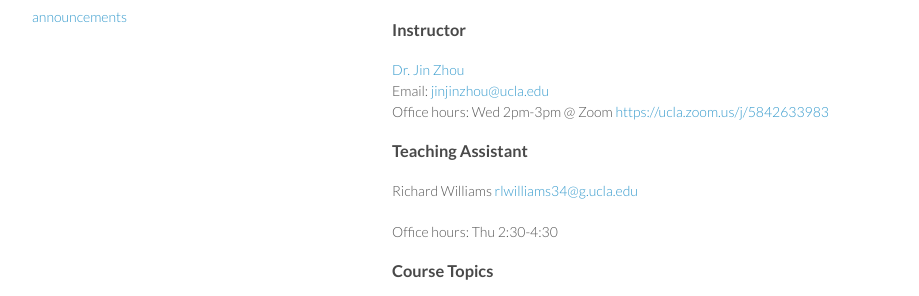
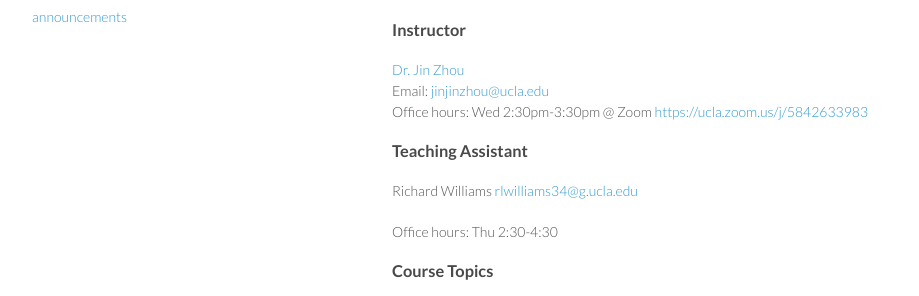
Before and after one commit to ucla-biostat-200c/2023spring, a Jekyll site: the page built from syllabus/syllabus.md, in a window 1280 px wide and 900 px high. Shown: the part 246-542 px from the top of the window, without its empty margins (178-1097 px from the left). Built offline with Jekyll 4.4.1, drawn with Linux system fonts in a browser that asks for light colours.

Commit message:
update OH time

```diff
--- a/syllabus/syllabus.html
+++ b/syllabus/syllabus.html
@@ -369,7 +369,7 @@ display: none;
 <p><a href="https://ph.ucla.edu/about/faculty-staff-directory/jin-zhou">Dr. Jin
 Zhou</a><br />
 Email: <a href="mailto:jinjinzhou@ucla.edu" class="email">jinjinzhou@ucla.edu</a><br />
-Office hours: Wed 2pm-3pm @ Zoom <a href="https://ucla.zoom.us/j/5842633983" class="uri">https://ucla.zoom.us/j/5842633983</a></p>
+Office hours: Wed 2:30pm-3:30pm @ Zoom <a href="https://ucla.zoom.us/j/5842633983" class="uri">https://ucla.zoom.us/j/5842633983</a></p>
 </div>
 <div id="teaching-assistant" class="section level3">
 <h3>Teaching Assistant</h3>
--- a/syllabus/syllabus.md
+++ b/syllabus/syllabus.md
@@ -17,7 +17,7 @@ School of Public Health, Room 51279
 
 [Dr. Jin Zhou](https://ph.ucla.edu/about/faculty-staff-directory/jin-zhou)
 Email: <jinjinzhou@ucla.edu>
-Office hours: Wed 2pm-3pm @ Zoom <https://ucla.zoom.us/j/5842633983>
+Office hours: Wed 2:30pm-3:30pm @ Zoom <https://ucla.zoom.us/j/5842633983>
 
 ### Teaching Assistant
 
```
